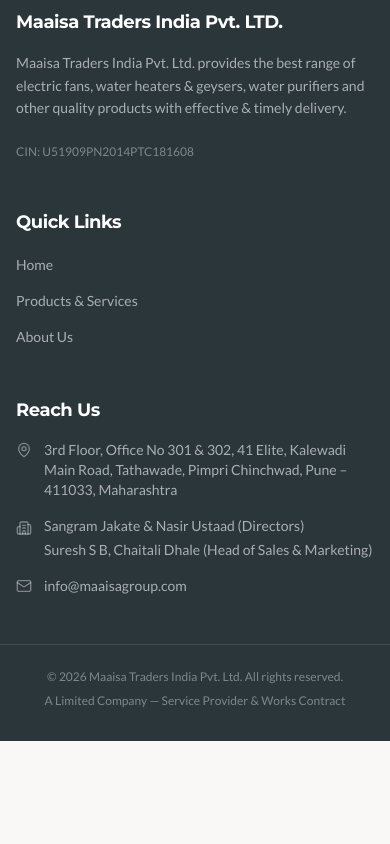
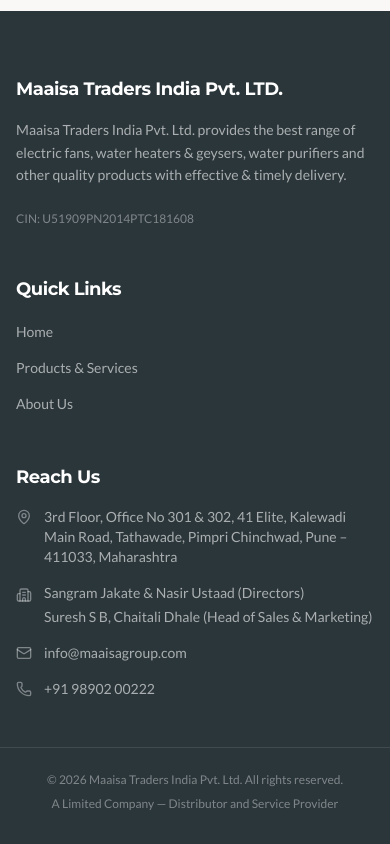
Before and after one commit to sangramjakate-lgtm/Maaisatraders, a Next.js app: page / in a window 390 px wide. Shown: the part 5479-6323 px from the top of the page. Before the commit the page ends 6220 px from the top, so only its background shows below. Built offline with nearby package versions, Linux system fonts and the light colour scheme.

Commit message:
Number added

```diff
--- a/src/app/page.tsx
+++ b/src/app/page.tsx
@@ -16,7 +16,8 @@
   BadgeCheck,
   Shield,
   Calendar,
-  Users
+  Users,
+  Phone
 } from "lucide-react";
 
 import { WhoWeAre } from "@/components/sections/WhoWeAre";
@@ -293,6 +294,18 @@
                     </p>
                   </div>
                 </div>
+
+                <div className="flex items-start gap-4">
+                  <Phone size={20} className="text-primary mt-1 shrink-0" />
+                  <div>
+                    <p className="text-[10px] font-bold text-muted-foreground uppercase tracking-wider mb-1">
+                      Phone
+                    </p>
+                    <a href="tel:+919890200222" className="text-sm font-medium text-foreground hover:text-primary transition-colors">
+                      +91 98902 00222
+                    </a>
+                  </div>
+                </div>
               </div>
             </div>
 
--- a/src/components/shared/Footer.tsx
+++ b/src/components/shared/Footer.tsx
@@ -75,7 +75,15 @@
                         </li>
                         <li className="flex items-center gap-3 text-sm text-white/60">
                             <Mail size={16} className="shrink-0 text-white/40" />
-                            <span>info@maaisagroup.com</span>
+                            <a href="mailto:info@maaisagroup.com" className="hover:text-white transition-colors">
+                                info@maaisagroup.com
+                            </a>
+                        </li>
+                        <li className="flex items-center gap-3 text-sm text-white/60">
+                            <Phone size={16} className="shrink-0 text-white/40" />
+                            <a href="tel:+919890200222" className="hover:text-white transition-colors">
+                                +91 98902 00222
+                            </a>
                         </li>
                     </ul>
                 </div>
@@ -84,7 +92,7 @@
             {/* Bottom Bar */}
             <div className="container-custom mt-12 pt-6 border-t border-white/10 flex flex-col md:flex-row justify-between items-center text-xs text-white/40">
                 <p>&copy; {new Date().getFullYear()} Maaisa Traders India Pvt. Ltd. All rights reserved.</p>
-                <p className="mt-2 md:mt-0">A Limited Company — Service Provider & Works Contract</p>
+                <p className="mt-2 md:mt-0">A Limited Company — Distributor and Service Provider</p>
             </div>
         </footer>
     );
--- a/src/components/shared/Navbar.tsx
+++ b/src/components/shared/Navbar.tsx
@@ -5,7 +5,7 @@
 import { usePathname } from "next/navigation";
 import { useState } from "react";
 import { cn } from "@/lib/utils";
-import { Menu, X } from "lucide-react";
+import { Menu, X, Phone } from "lucide-react";
 
 export function Navbar() {
     const pathname = usePathname();
@@ -53,6 +53,14 @@
                 {/* CTA + Mobile Toggle */}
                 <div className="flex items-center gap-4">
                     <a
+                        href="tel:+919890200222"
+                        className="hidden md:flex items-center gap-2 text-[13px] font-semibold text-muted-foreground hover:text-primary transition-colors"
+                    >
+                        <Phone size={14} className="mt-0.5" />
+                        +91 98902 00222
+                    </a>
+
+                    <a
                         href="#contact"
                         className="hidden md:inline-flex px-6 py-2 bg-foreground text-background rounded-none text-xs uppercase tracking-widest font-bold hover:bg-primary transition-colors"
                     >
@@ -87,10 +95,19 @@
                             {route.label}
                         </Link>
                     ))}
+
+                    <a
+                        href="tel:+919890200222"
+                        className="flex items-center gap-3 text-sm font-medium py-3 text-muted-foreground hover:text-primary transition-colors border-t border-border/40 mt-2 pt-4"
+                    >
+                        <Phone size={16} />
+                        +91 98902 00222
+                    </a>
+
                     <a
                         href="#contact"
                         onClick={() => setMobileOpen(false)}
-                        className="block w-full text-center px-5 py-2.5 bg-primary text-primary-foreground rounded-full text-sm font-medium mt-2"
+                        className="block w-full text-center px-5 py-2.5 bg-primary text-primary-foreground rounded-full text-sm font-medium mt-4"
                     >
                         Contact Us
                     </a>
```
